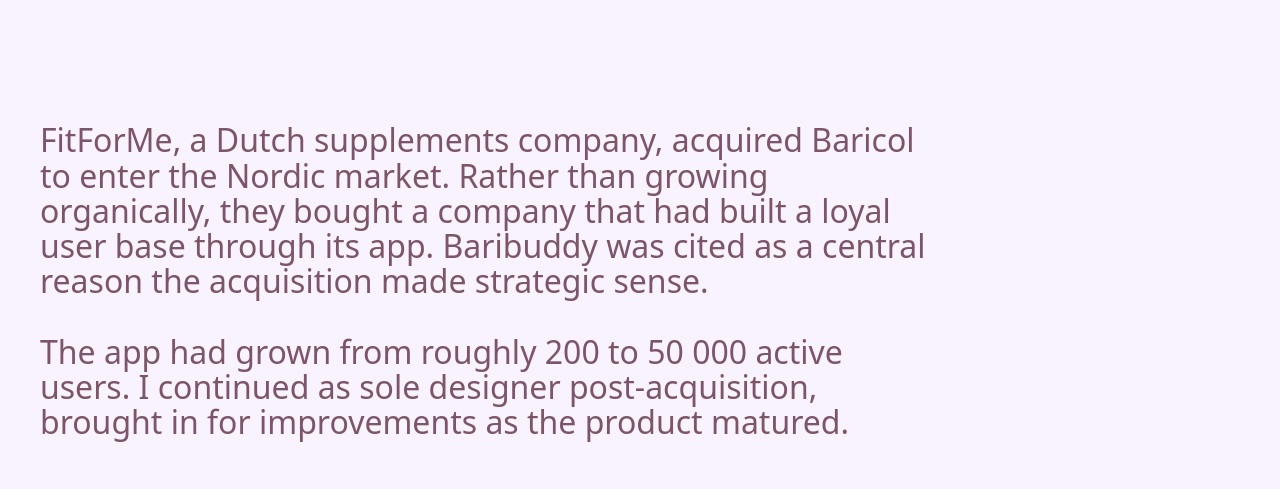
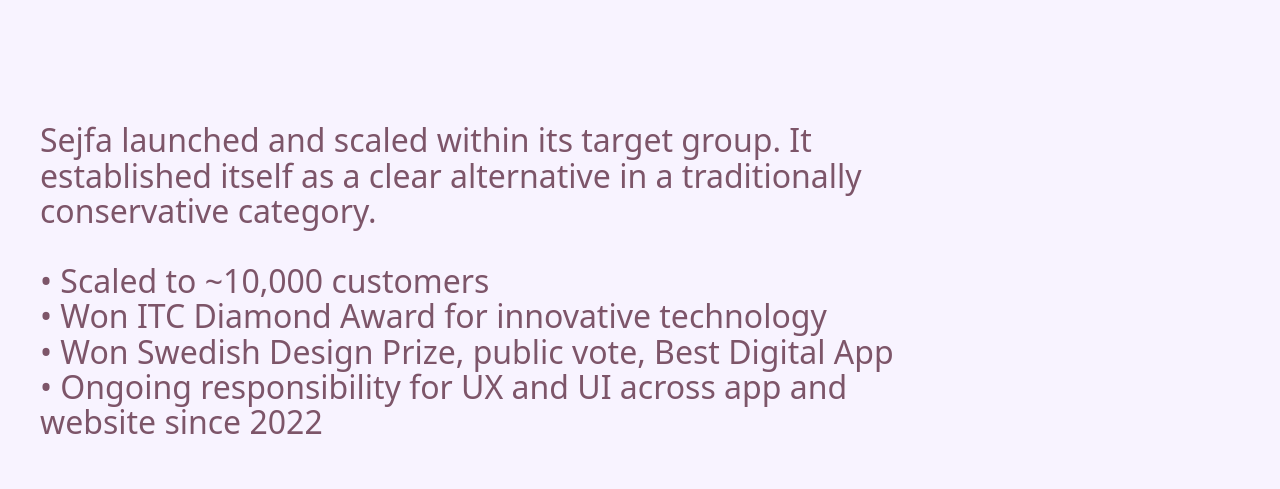
Before and after one commit to lica-ux/portfolio, a React (Vite) app: page /work/sejfa in a window 1280 px wide. Shown: the part 5380-5869 px from the top of the page. Built offline with nearby package versions, Linux system fonts and the light colour scheme.

Commit message:
chore: auto-save 2026-05-03 17:48

```diff
--- a/src/pages/CasePage.tsx
+++ b/src/pages/CasePage.tsx
@@ -143,7 +143,10 @@
         className="text-[20px] md:text-[32px] font-normal leading-[1.1] w-3/4 max-w-[1080px] whitespace-pre-line"
         style={{ color: 'var(--color-hero-subtitle)' }}
       >
-        FitForMe, a Dutch supplements company, acquired Baricol to enter the Nordic market. Rather than growing organically, they bought a company that had built a loyal user base through its app. Baribuddy was cited as a central reason the acquisition made strategic sense.{'\n\n'}The app had grown from roughly 200 to 50 000 active users. I continued as sole designer post-acquisition, brought in for improvements as the product matured.
+        {slug === 'sejfa'
+          ? `Sejfa launched and scaled within its target group. It established itself as a clear alternative in a traditionally conservative category.\n\n• Scaled to ~10,000 customers\n• Won ITC Diamond Award for innovative technology\n• Won Swedish Design Prize, public vote, Best Digital App\n• Ongoing responsibility for UX and UI across app and website since 2022`
+          : `FitForMe, a Dutch supplements company, acquired Baricol to enter the Nordic market. Rather than growing organically, they bought a company that had built a loyal user base through its app. Baribuddy was cited as a central reason the acquisition made strategic sense.\n\nThe app had grown from roughly 200 to 50 000 active users. I continued as sole designer post-acquisition, brought in for improvements as the product matured.`
+        }
       </p>
     </section>
 
```
